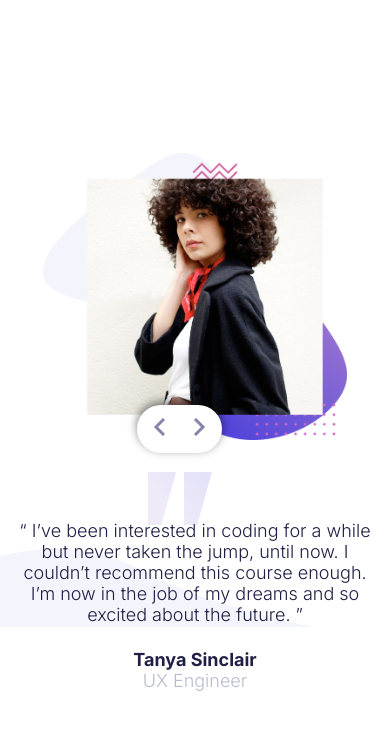
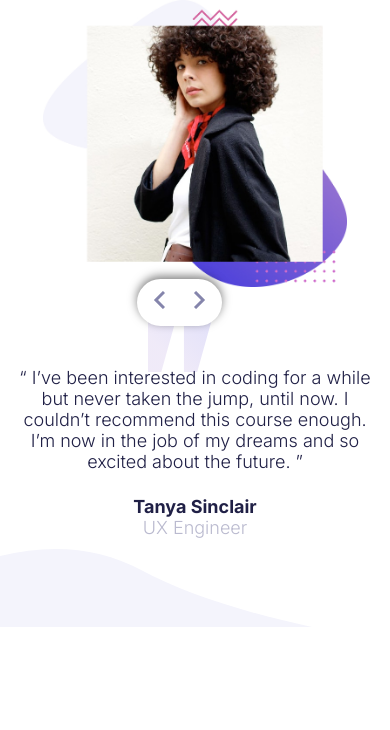
Before and after one commit to BekEsaly/coding-bootcamp-testimonials-slider-master, a plain HTML site: page index.html in a window 390 px wide. Drawn offline with Linux system fonts and the light colour scheme.

Commit message:
Update style.css

```diff
--- a/style.css
+++ b/style.css
@@ -22,10 +22,6 @@ body{
 
 .container{
     padding: 0 1rem;
-     display: flex;
-    flex-direction: column;
-    justify-content: center;
-    align-items: center;
 }
 .nav-btn{
    z-index: 100;
@@ -105,7 +101,7 @@ body{
     text-align: center;
 }
   .nav-btn{
-     top: 48%;
+     top: 33%;
   }
  .pattern-curve{
    width: 80%;
```
